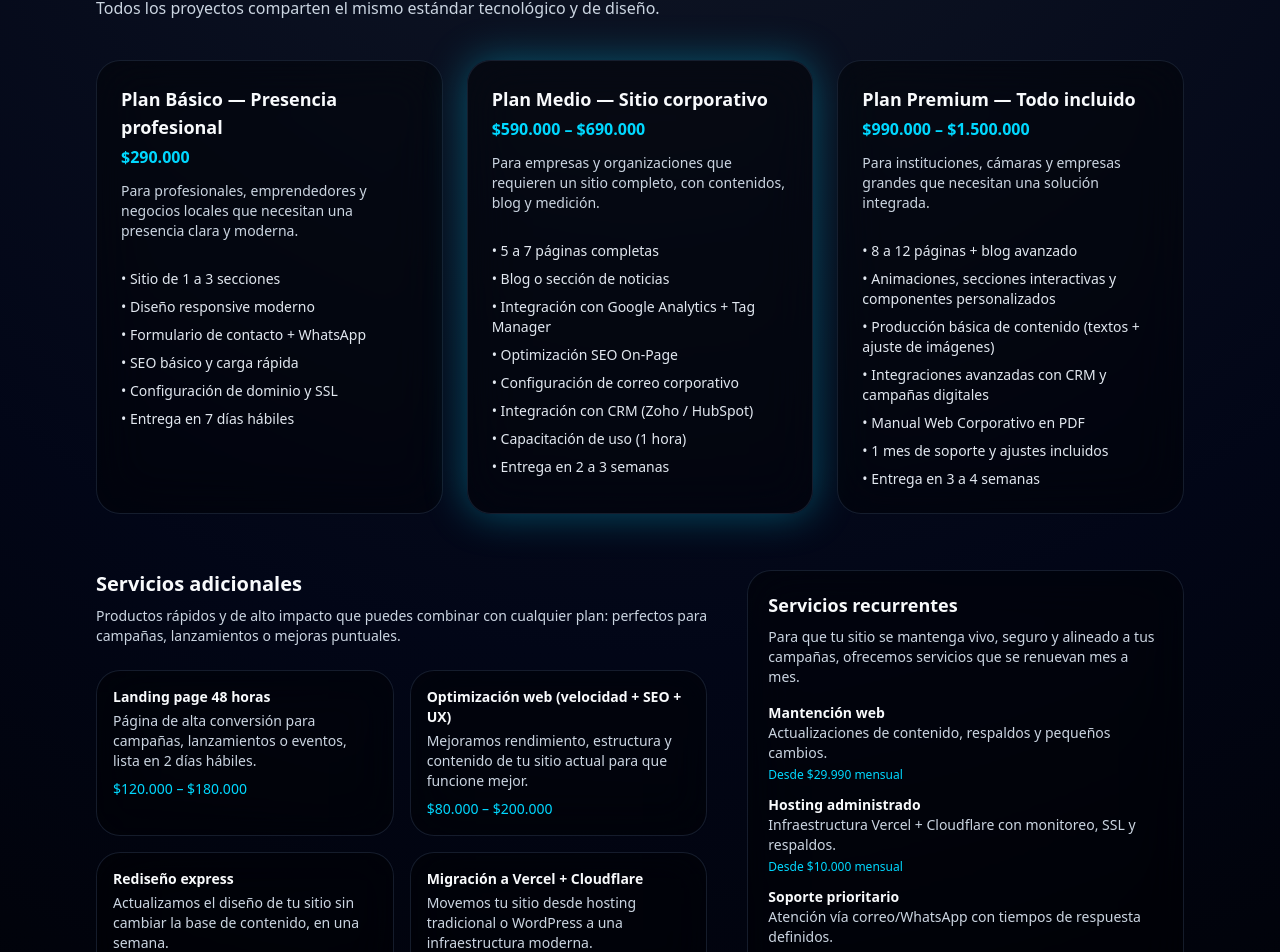
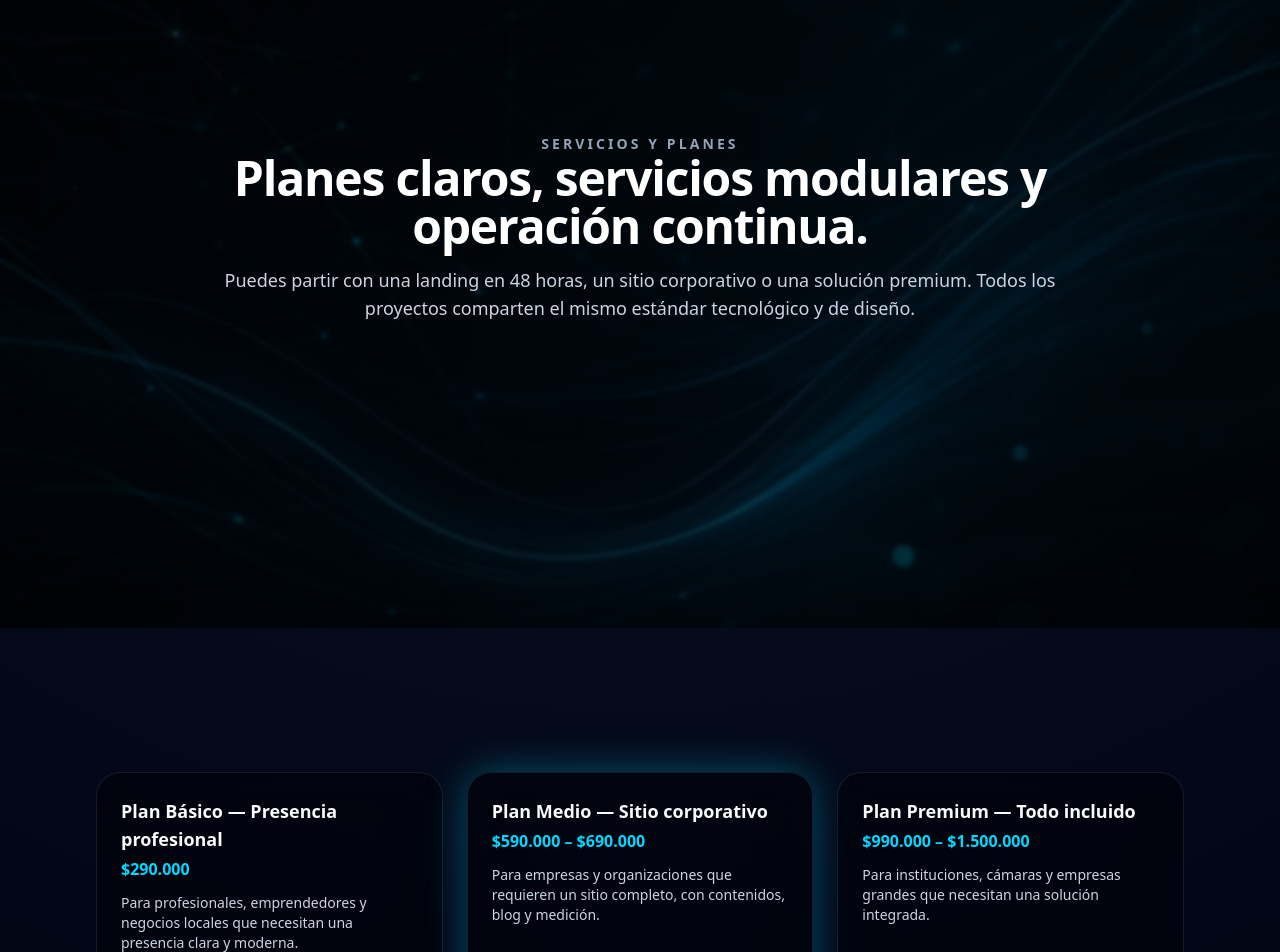
Before and after one commit to TronxGroup/Tronx-Strategy, a Next.js app: page /servicios in a window 1280 px wide. Shown: the part 357-1309 px from the top of the page. Built offline with nearby package versions, Linux system fonts and the light colour scheme.

Commit message:
Update page.tsx

```diff
--- a/app/servicios/page.tsx
+++ b/app/servicios/page.tsx
@@ -1,3 +1,7 @@
+"use client";
+
+import Image from "next/image";
+
 const planos = [
   {
     name: "Plan Básico — Presencia profesional",
@@ -37,11 +41,11 @@ const planos = [
       "Para instituciones, cámaras y empresas grandes que necesitan una solución integrada.",
     features: [
       "8 a 12 páginas + blog avanzado",
-      "Animaciones, secciones interactivas y componentes personalizados",
-      "Producción básica de contenido (textos + ajuste de imágenes)",
-      "Integraciones avanzadas con CRM y campañas digitales",
+      "Animaciones y secciones interactivas",
+      "Producción básica de contenido (textos + imágenes)",
+      "Integraciones avanzadas con CRM y campañas",
       "Manual Web Corporativo en PDF",
-      "1 mes de soporte y ajustes incluidos",
+      "1 mes de soporte incluido",
       "Entrega en 3 a 4 semanas"
     ]
   }
@@ -57,13 +61,13 @@ const extras = [
   {
     title: "Optimización web (velocidad + SEO + UX)",
     description:
-      "Mejoramos rendimiento, estructura y contenido de tu sitio actual para que funcione mejor.",
+      "Mejoramos rendimiento, estructura y contenido de tu sitio actual.",
     price: "$80.000 – $200.000"
   },
   {
     title: "Rediseño express",
     description:
-      "Actualizamos el diseño de tu sitio sin cambiar la base de contenido, en una semana.",
+      "Actualizamos el diseño sin cambiar la base de contenido, en 1 semana.",
     price: "$250.000 – $400.000"
   },
   {
@@ -82,13 +86,12 @@ const recurrentes = [
   },
   {
     title: "Hosting administrado",
-    details:
-      "Infraestructura Vercel + Cloudflare con monitoreo, SSL y respaldos.",
+    details: "Infraestructura Vercel + Cloudflare con monitoreo y SSL.",
     price: "Desde $10.000 mensual"
   },
   {
     title: "Soporte prioritario",
-    details: "Atención vía correo/WhatsApp con tiempos de respuesta definidos.",
+    details: "Atención con tiempos de respuesta definidos.",
     price: "Desde $19.990 mensual"
   },
   {
@@ -100,20 +103,36 @@ const recurrentes = [
 
 export default function ServiciosPage() {
   return (
-    <div className="section">
-      <section>
-        <p className="section-title">Servicios y planes</p>
-        <h1 className="section-heading">
+    <>
+      {/* 🔹 BACKGROUND FULL SCREEN */}
+      <section
+        className="relative w-full min-h-screen flex items-center justify-center text-center overflow-hidden"
+        style={{
+          backgroundImage: "url('/BG_servicios_strategy.jpg')",
+          backgroundSize: "cover",
+          backgroundPosition: "center",
+          backgroundRepeat: "no-repeat",
+        }}
+      >
+        <div className="absolute inset-0 bg-black/70 backdrop-blur-[2px]" />
+
+        <div className="relative z-10 max-w-4xl mx-auto px-6 py-32">
+          <p className="section-title text-sky-300">Servicios y planes</p>
+          <h1 className="text-4xl md:text-5xl font-semibold text-white tracking-tight">
             Planes claros, servicios modulares y operación continua.
           </h1>
-        <p className="section-subtitle">
+          <p className="mt-4 text-slate-300 text-base md:text-lg">
             Puedes partir con una landing en 48 horas, un sitio corporativo o una
             solución premium. Todos los proyectos comparten el mismo estándar
             tecnológico y de diseño.
           </p>
+        </div>
       </section>
 
-      <section className="mt-10 grid gap-6 lg:grid-cols-3">
+      {/* 🔹 CONTENIDO */}
+      <div className="section mt-20">
+        {/* PLANES */}
+        <section className="grid gap-6 lg:grid-cols-3">
           {planos.map((plan) => (
             <article
               key={plan.name}
@@ -133,22 +152,22 @@ export default function ServiciosPage() {
                 <p className="mt-3 text-sm text-slate-300">{plan.description}</p>
               </div>
               <ul className="mt-3 space-y-2 text-sm text-slate-200 flex-1">
-              {plan.features.map((feature) => (
-                <li key={feature}>• {feature}</li>
+                {plan.features.map((f) => (
+                  <li key={f}>• {f}</li>
                 ))}
               </ul>
             </article>
           ))}
         </section>
 
-      <section className="mt-14 grid gap-10 lg:grid-cols-[1.4fr_minmax(0,1fr)] items-start">
+        {/* EXTRAS */}
+        <section className="mt-16 grid gap-10 lg:grid-cols-[1.4fr_minmax(0,1fr)] items-start">
           <div>
             <h2 className="text-xl font-semibold text-slate-50">
               Servicios adicionales
             </h2>
             <p className="mt-2 text-sm text-slate-300 max-w-2xl">
-            Productos rápidos y de alto impacto que puedes combinar con cualquier
-            plan: perfectos para campañas, lanzamientos o mejoras puntuales.
+              Productos rápidos y de alto impacto para campañas, lanzamientos o mejoras puntuales.
             </p>
             <div className="mt-6 grid gap-4 md:grid-cols-2">
               {extras.map((extra) => (
@@ -163,13 +182,13 @@ export default function ServiciosPage() {
             </div>
           </div>
 
+          {/* RECURRENTES */}
           <div className="card-surface p-5">
             <h2 className="text-lg font-semibold text-slate-50">
               Servicios recurrentes
             </h2>
             <p className="mt-2 text-sm text-slate-300">
-            Para que tu sitio se mantenga vivo, seguro y alineado a tus
-            campañas, ofrecemos servicios que se renuevan mes a mes.
+              Mantén tu sitio seguro, actualizado y alineado a tus campañas.
             </p>
             <ul className="mt-4 space-y-3 text-sm text-slate-200">
               {recurrentes.map((srv) => (
@@ -183,5 +202,6 @@ export default function ServiciosPage() {
           </div>
         </section>
       </div>
+    </>
   );
 }
```
Lines whose indentation alone changed are shown as unchanged.
